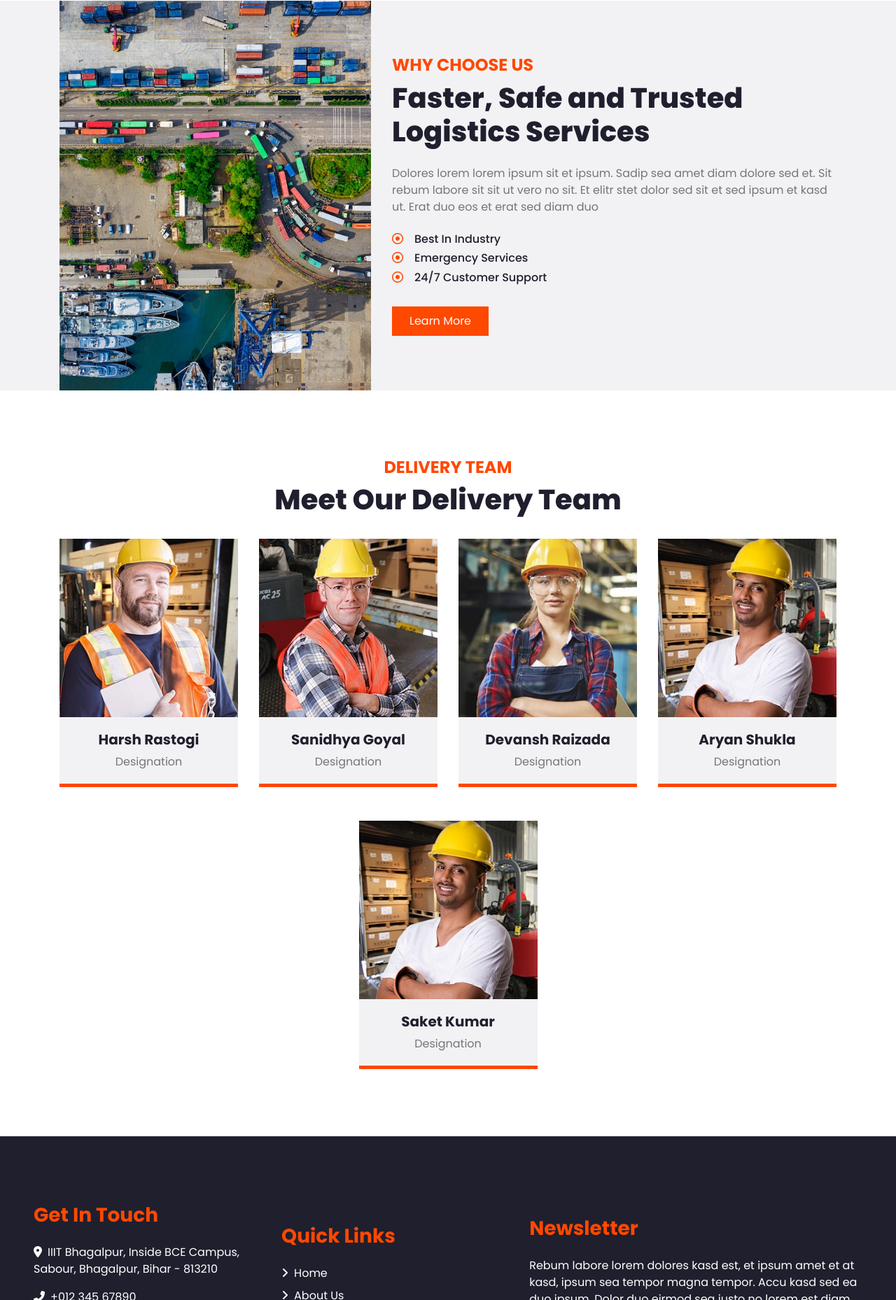
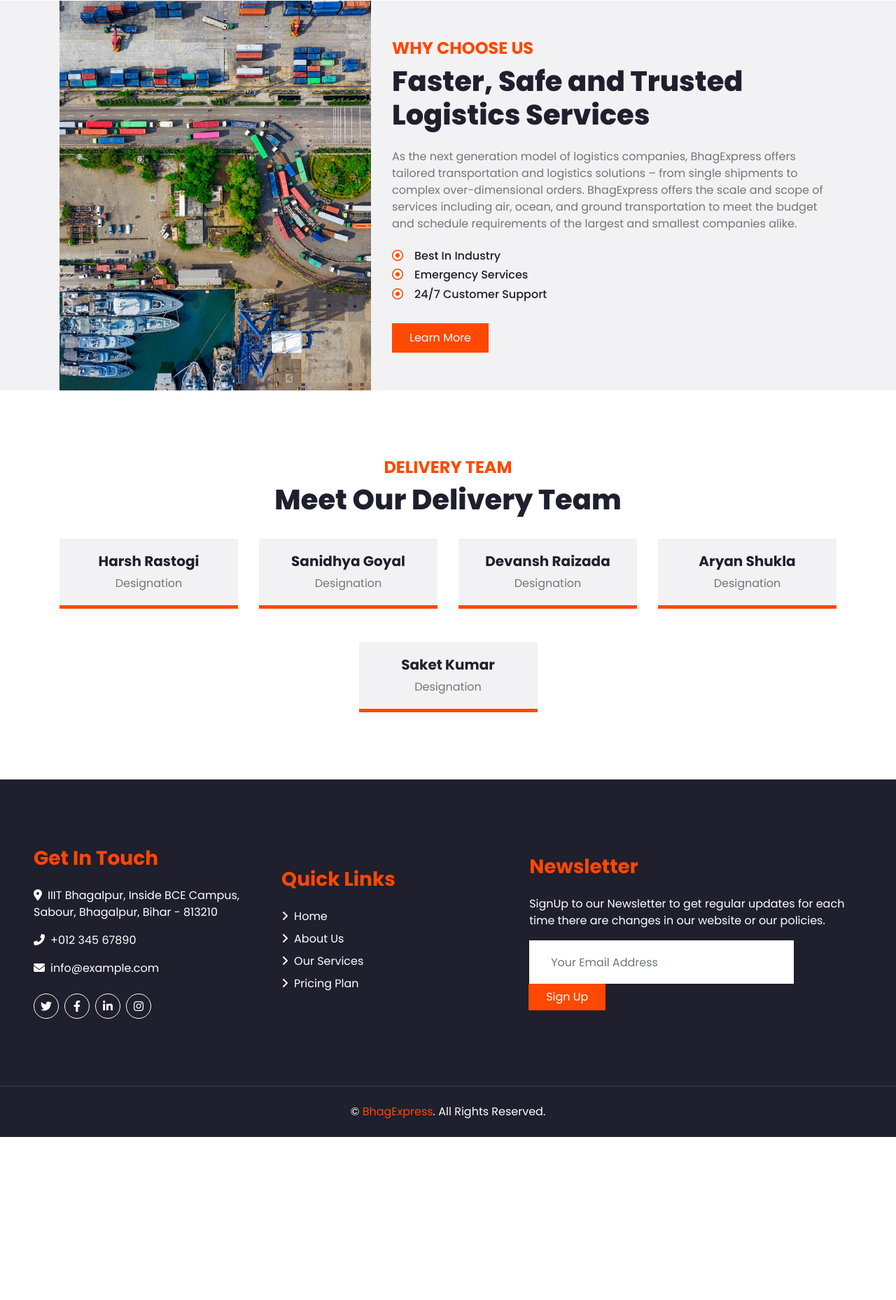
Before and after one commit to harshrastogi15/logistic_management_system, a website with bundled scripts: page Frontend/index.html in a window 1280 px wide. Shown: the part 1573-3431 px from the top of the page at 70% size. After the commit the page ends 3198 px from the top, so only its background shows below. Built offline with nearby package versions, Linux system fonts and the light colour scheme.

Commit message:
changed the description

```diff
--- a/Frontend/index.html
+++ b/Frontend/index.html
@@ -84,9 +84,7 @@
                 <div class="col-lg-7">
                     <h3 class="text-primary text-uppercase font-weight-bold">About Us</h3>
                     <h1 class="mb-4">Trusted & Faster Logistic Service Provider</h1>
-                    <p class="mb-4">Dolores lorem lorem ipsum sit et ipsum. Sadip sea amet diam dolore sed et. Sit rebum
-                        labore sit sit ut vero no sit. Et elitr stet dolor sed sit et sed ipsum et kasd ut. Erat duo eos
-                        et erat sed diam duo</p>
+                    <p class="mb-4">Connecting people with goods, services and ideas creates opportunities and improves lives. At BhagExpress, we believe that a connected world is a better world, and that belief guides everything we do.</p>
                 </div>
             </div>
         </div>
@@ -107,7 +105,7 @@
                         <i class="fa fa-2x fa-solid fa-person text-dark pr-3"></i>
                         <h6 class="text-white font-weight-medium m-0">Customer Services</h6>
                     </div>
-                    <p>Diam amet eos at no eos sit lorem, amet rebum ipsum clita stet diam sea est diam</p>
+                    <p>Fast, secure domestic delivery services for parcels and documents. Available to private and business customers</p>
                     <a class="border-bottom text-decoration-none" href="">Read More</a>
                 </div>
                 <div class="col-lg-6 col-md-6 text-center mb-5">
@@ -115,7 +113,7 @@
                         <i class="fa fa-2x fa-solid fa-truck-moving text-dark pr-3"></i>
                         <h6 class="text-white font-weight-medium m-0">Shipper Services</h6>
                     </div>
-                    <p>Diam amet eos at no eos sit lorem, amet rebum ipsum clita stet diam sea est diam</p>
+                    <p>Help us in connecting our customers by being the one's carrying the shipments.</p>
                     <a class="border-bottom text-decoration-none" href="">Read More</a>
                 </div>
             </div>
@@ -134,9 +132,7 @@
                 <div class="col-lg-7 py-5 py-lg-0">
                     <h4 class="text-primary text-uppercase font-weight-bold">Why Choose Us</h4>
                     <h1 class="mb-4">Faster, Safe and Trusted Logistics Services</h1>
-                    <p class="mb-4">Dolores lorem lorem ipsum sit et ipsum. Sadip sea amet diam dolore sed et. Sit rebum
-                        labore sit sit ut vero no sit. Et elitr stet dolor sed sit et sed ipsum et kasd ut. Erat duo eos
-                        et erat sed diam duo</p>
+                    <p class="mb-4">As the next generation model of logistics companies, BhagExpress offers tailored transportation and logistics solutions – from single shipments to complex over-dimensional orders. BhagExpress offers the scale and scope of services including air, ocean, and ground transportation to meet the budget and schedule requirements of the largest and smallest companies alike.</p>
                     <ul class="list-inline">
                         <li>
                             <h6><i class="far fa-dot-circle text-primary mr-3"></i>Best In Industry</h6>
@@ -166,7 +162,6 @@
             <div class="row">
                 <div class="col-lg-3 col-md-6">
                     <div class="team card position-relative overflow-hidden border-0 mb-5">
-                        <img class="card-img-top" src="img/team-1.jpg" alt="">
                         <div class="card-body text-center p-0">
                             <div class="team-text d-flex flex-column justify-content-center bg-secondary">
                                 <h5 class="font-weight-bold">Harsh Rastogi</h5>
@@ -186,7 +181,6 @@
                 </div>
                 <div class="col-lg-3 col-md-6">
                     <div class="team card position-relative overflow-hidden border-0 mb-5">
-                        <img class="card-img-top" src="img/team-2.jpg" alt="">
                         <div class="card-body text-center p-0">
                             <div class="team-text d-flex flex-column justify-content-center bg-secondary">
                                 <h5 class="font-weight-bold">Sanidhya Goyal</h5>
@@ -206,7 +200,6 @@
                 </div>
                 <div class="col-lg-3 col-md-6">
                     <div class="team card position-relative overflow-hidden border-0 mb-5">
-                        <img class="card-img-top" src="img/team-3.jpg" alt="">
                         <div class="card-body text-center p-0">
                             <div class="team-text d-flex flex-column justify-content-center bg-secondary">
                                 <h5 class="font-weight-bold">Devansh Raizada</h5>
@@ -226,7 +219,6 @@
                 </div>
                 <div class="col-lg-3 col-md-6">
                     <div class="team card position-relative overflow-hidden border-0 mb-5">
-                        <img class="card-img-top" src="img/team-4.jpg" alt="">
                         <div class="card-body text-center p-0">
                             <div class="team-text d-flex flex-column justify-content-center bg-secondary">
                                 <h5 class="font-weight-bold">Aryan Shukla</h5>
@@ -246,7 +238,6 @@
                 </div>
                 <div class="col-lg-3 col-md-6">
                     <div class="team card position-relative overflow-hidden border-0 mb-5">
-                        <img class="card-img-top" src="img/team-4.jpg" alt="">
                         <div class="card-body text-center p-0">
                             <div class="team-text d-flex flex-column justify-content-center bg-secondary">
                                 <h5 class="font-weight-bold">Saket Kumar</h5>
@@ -305,15 +296,16 @@
             </div>
             <div class="col-lg-5 col-md-6 mb-5">
                 <h3 class="text-primary mb-4">Newsletter</h3>
-                <p>Rebum labore lorem dolores kasd est, et ipsum amet et at kasd, ipsum sea tempor magna tempor. Accu
-                    kasd sed ea duo ipsum. Dolor duo eirmod sea justo no lorem est diam</p>
+                <p>SignUp to our Newsletter to get regular updates for each time there are changes in our website or our policies.</p>
                 <div class="w-100">
                     <div class="input-group">
-                        <input type="text" class="form-control border-light" style="padding: 30px;"
+                        <a href="./login.html">
+                            <input type="text" class="form-control border-light" style="padding: 30px;"
                             placeholder="Your Email Address">
-                        <div class="input-group-append">
+                            <div class="input-group-append">
                             <button class="btn btn-primary px-4">Sign Up</button>
                         </div>
+                        </a>
                     </div>
                 </div>
             </div>
@@ -323,7 +315,7 @@
         style="border-color: #3E3E4E !important;">
         <div class="row">
             <div class="footerPara col-lg-6 text-center text-md-center mb-3 mb-md-0">
-                <p class="m-0 text-white">&copy; <a href="https://www.iiitbh.ac.in/">IIIT Bhagalpur</a>. All Rights
+                <p class="m-0 text-white">&copy; <a href="index.html">BhagExpress</a>. All Rights
                     Reserved.</p>
             </div>
         </div>
```
